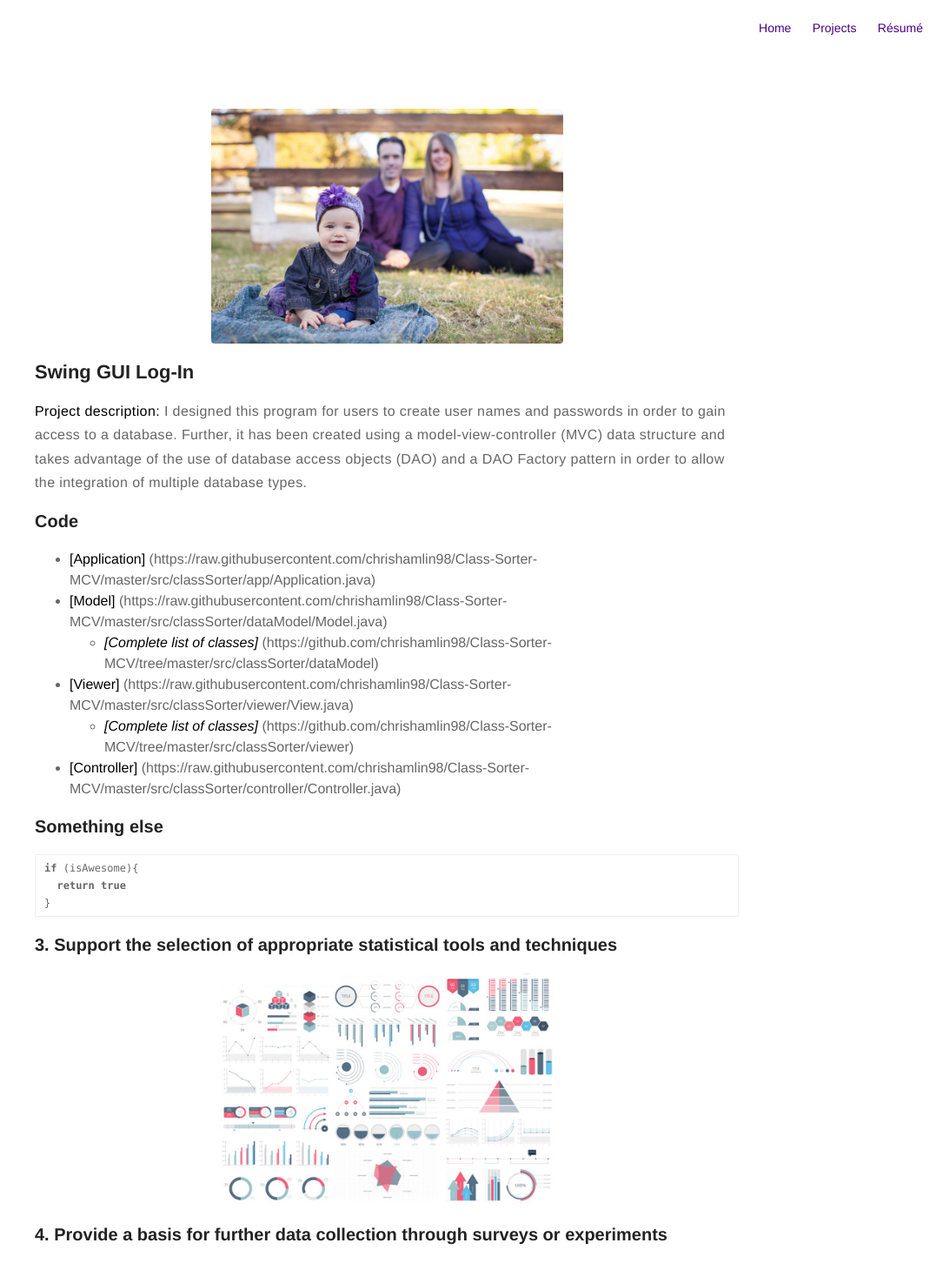
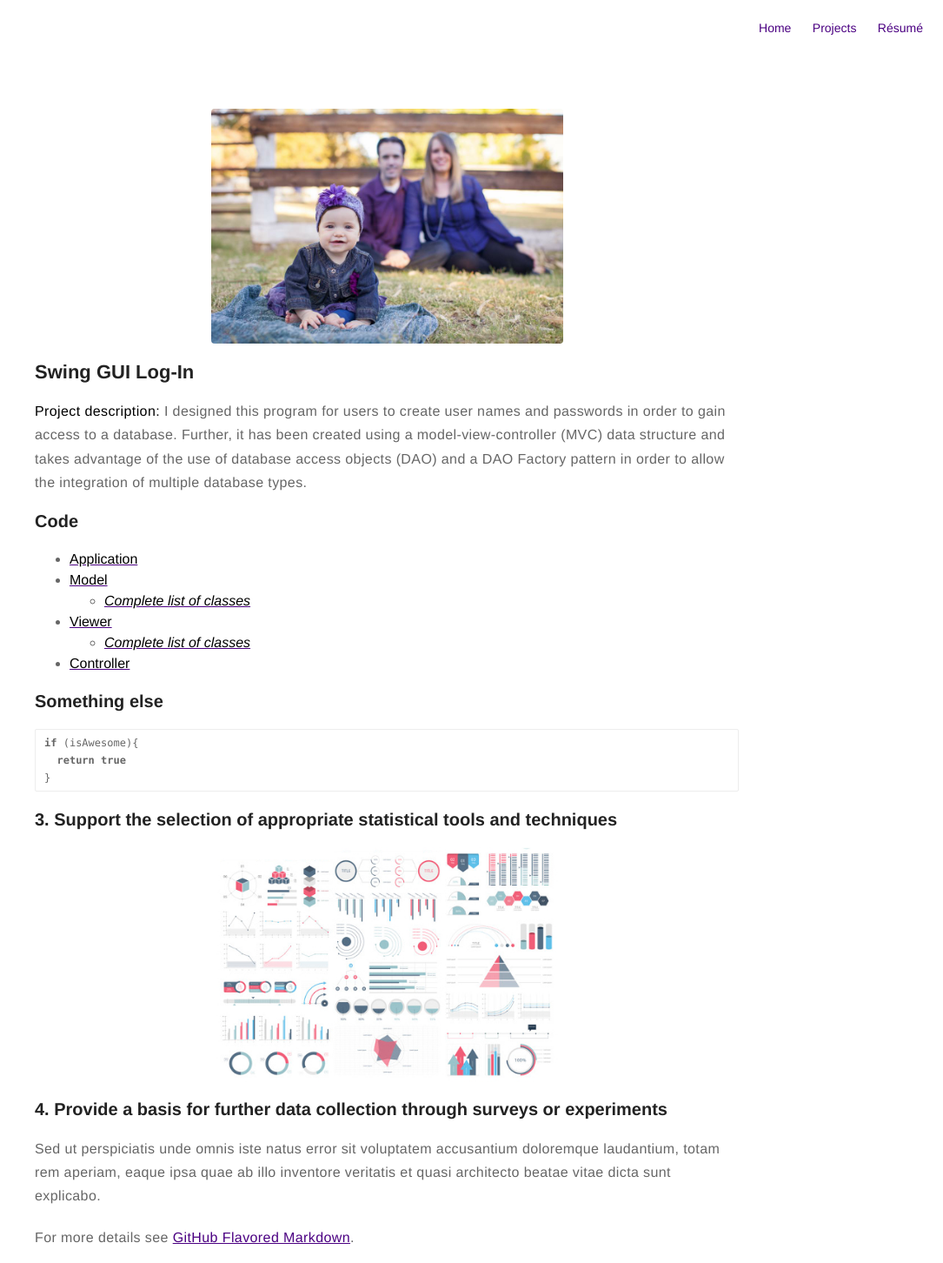
Before and after one commit to chrishamlin98/chrishamlin98.github.io, a Jekyll site: the page built from projects.md, in a window 1280 px wide, cut to the strip 0-1452 px from the top of the page. Shown: the whole strip at 87% size, without its empty margins (195-1280 px from the left). Built offline with Jekyll 4.4.1, drawn with Linux system fonts in a browser that asks for light colours.

Commit message:
Update projects.md

```diff
--- a/projects.md
+++ b/projects.md
@@ -10,12 +10,12 @@
 
 ### Code
 
-- **[Application]** (https://raw.githubusercontent.com/chrishamlin98/Class-Sorter-MCV/master/src/classSorter/app/Application.java)
-- **[Model]** (https://raw.githubusercontent.com/chrishamlin98/Class-Sorter-MCV/master/src/classSorter/dataModel/Model.java)
-   - _**[Complete list of classes]**_ (https://github.com/chrishamlin98/Class-Sorter-MCV/tree/master/src/classSorter/dataModel)
-- **[Viewer]** (https://raw.githubusercontent.com/chrishamlin98/Class-Sorter-MCV/master/src/classSorter/viewer/View.java)
-   - _**[Complete list of classes]**_ (https://github.com/chrishamlin98/Class-Sorter-MCV/tree/master/src/classSorter/viewer)
-- **[Controller]** (https://raw.githubusercontent.com/chrishamlin98/Class-Sorter-MCV/master/src/classSorter/controller/Controller.java)
+- [**Application**](https://raw.githubusercontent.com/chrishamlin98/Class-Sorter-MCV/master/src/classSorter/app/Application.java)
+- [**Model**](https://raw.githubusercontent.com/chrishamlin98/Class-Sorter-MCV/master/src/classSorter/dataModel/Model.java)
+   - [_**Complete list of classes**_](https://github.com/chrishamlin98/Class-Sorter-MCV/tree/master/src/classSorter/dataModel)
+- [**Viewer**](https://raw.githubusercontent.com/chrishamlin98/Class-Sorter-MCV/master/src/classSorter/viewer/View.java)
+   - [_**Complete list of classes**_](https://github.com/chrishamlin98/Class-Sorter-MCV/tree/master/src/classSorter/viewer)
+- [**Controller**](https://raw.githubusercontent.com/chrishamlin98/Class-Sorter-MCV/master/src/classSorter/controller/Controller.java)
 
 ### Something else
 
```
